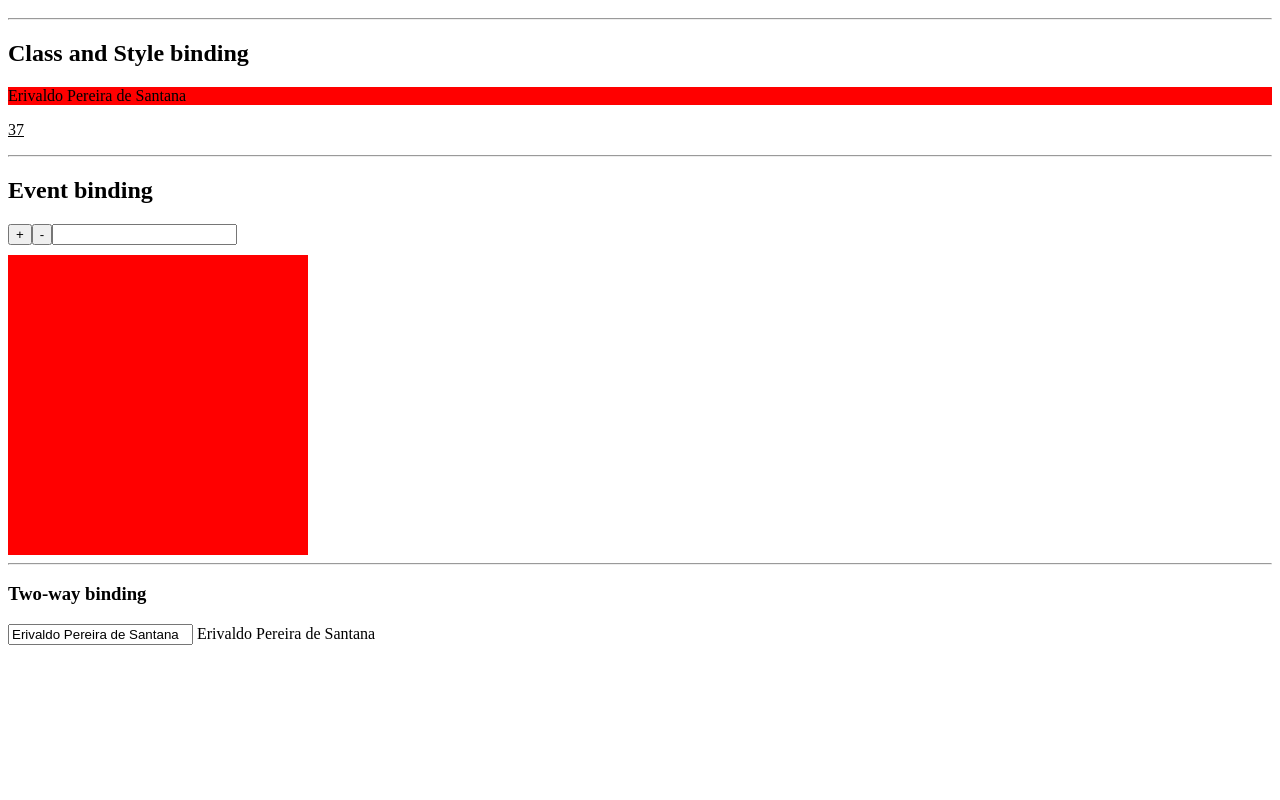
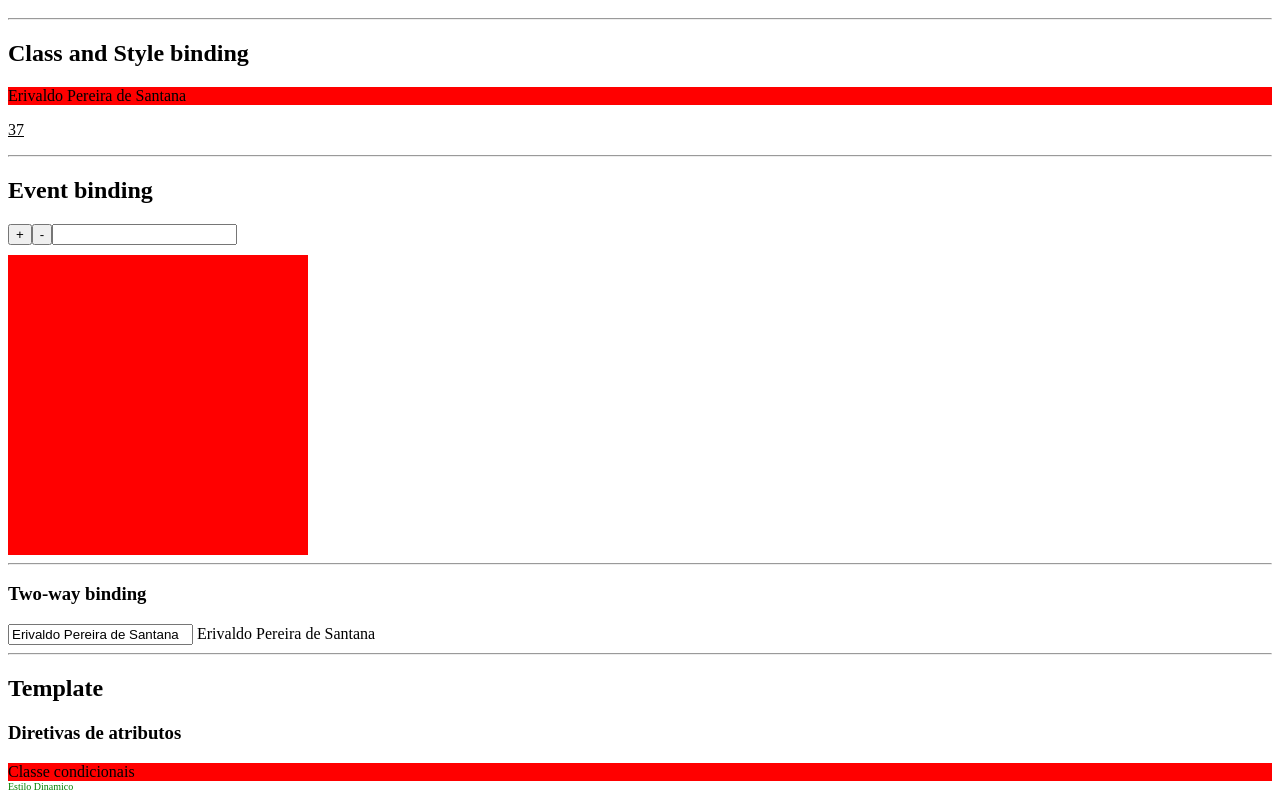
Before and after one commit to Ericky2022/Udemy-Angular, an Angular app: page / in a window 1280 px wide. Shown: the part 685-1485 px from the top of the page. Before the commit the page ends 1338 px from the top, so only its background shows below. Built offline with nearby package versions, Linux system fonts and the light colour scheme.

Commit message:
Diretivas de Atributos

```diff
--- a/src/app/components/template/tamplate-binding/tamplate-binding.component.html
+++ b/src/app/components/template/tamplate-binding/tamplate-binding.component.html
@@ -34,7 +34,21 @@
 (mousemove)="onMouseMove($event)"></div>
 
 <hr />
+
 <h3>Two-way binding</h3>
 <input [(ngModel)]="name">
 
 {{ name }}
+
+<hr />
+
+<h2>Template</h2>
+
+<h3>Diretivas de atributos</h3>
+
+<div [ngClass]="{ 'background-red': age > 35, 'background-blue': age < 35 }">Classe condicionais</div>
+
+<div [ngStyle]="{
+  color: age > 35 ? 'green' : 'red',
+  'font-size': age > 35 ? '10px' : '20px',
+}">Estilo Dinamico</div>
```
